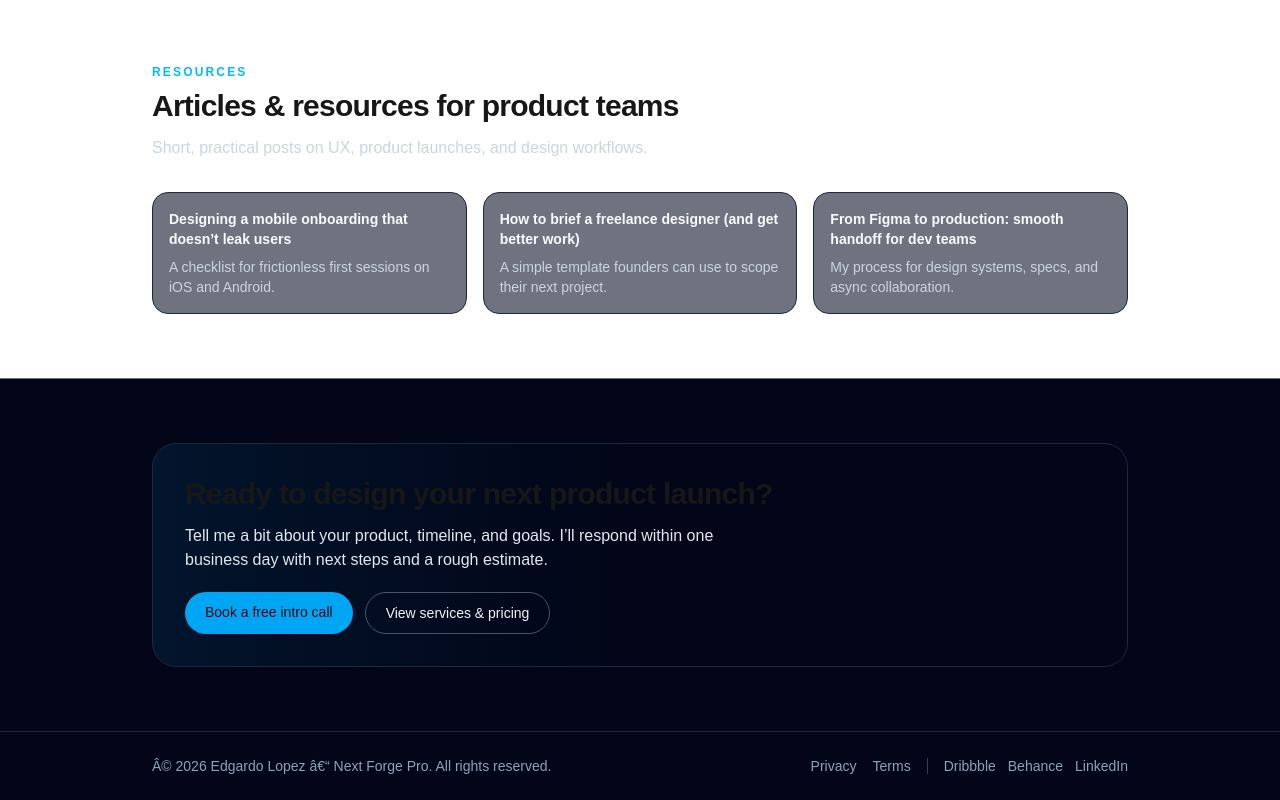
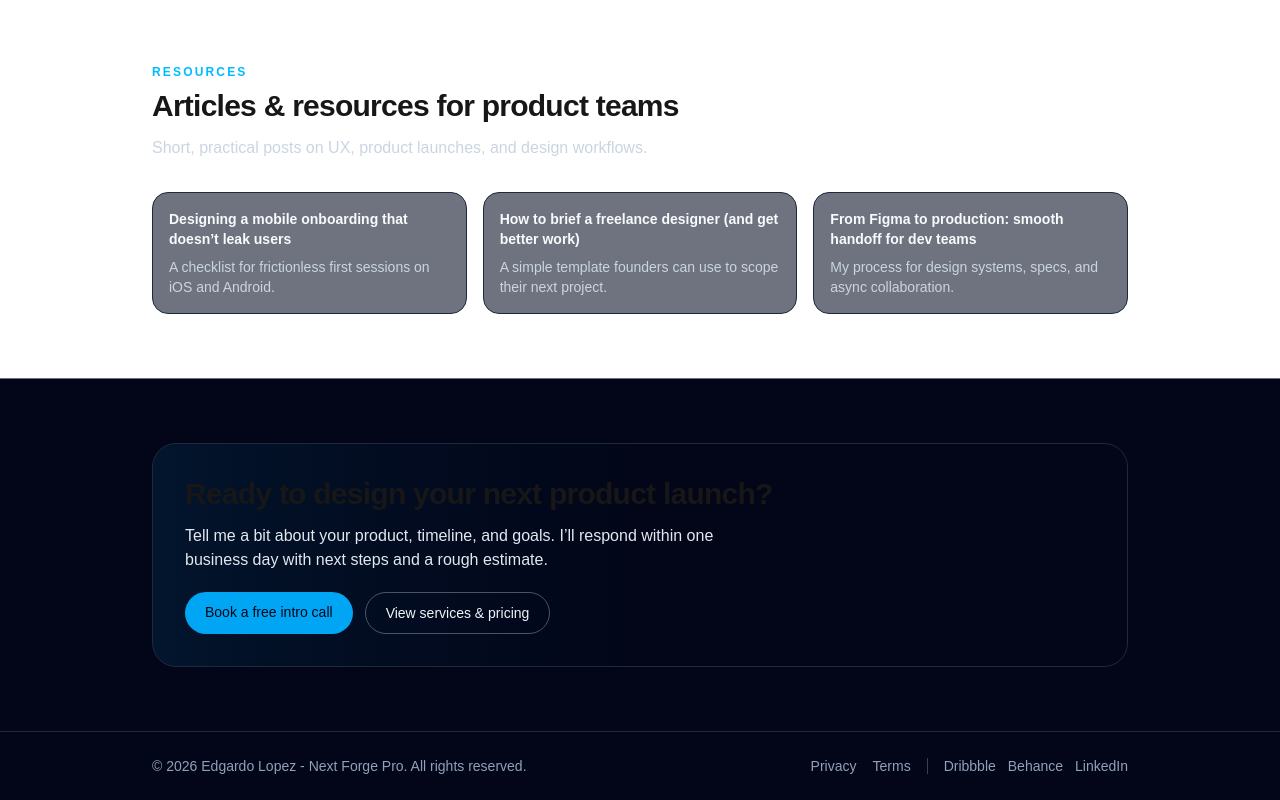
Before and after one commit to Edgar0973/nextforge-pro, a Next.js app: page / in a window 1280 px wide. Shown: the part 1975-2775 px from the top of the page. Built offline with nearby package versions, Linux system fonts and the light colour scheme.

Commit message:
Use unicode escape for footer copyright and update branding

```diff
--- a/components/footer.tsx
+++ b/components/footer.tsx
@@ -4,7 +4,10 @@ export function Footer() {
   return (
     <footer className="border-t border-slate-800 bg-slate-950">
       <div className="mx-auto flex max-w-5xl flex-col gap-4 px-4 py-6 text-sm text-slate-400 md:flex-row md:items-center md:justify-between md:px-6">
-      <p>Â© {new Date().getFullYear()} Edgardo Lopez â€“ Next Forge Pro. All rights reserved.</p>
+        <p>
+          {"\u00A9"} {new Date().getFullYear()} Edgardo Lopez - Next Forge Pro. All rights reserved.
+        </p>
+
         <div className="flex flex-wrap items-center gap-4">
           <Link href="/privacy" className="hover:text-sky-300">
             Privacy
```
